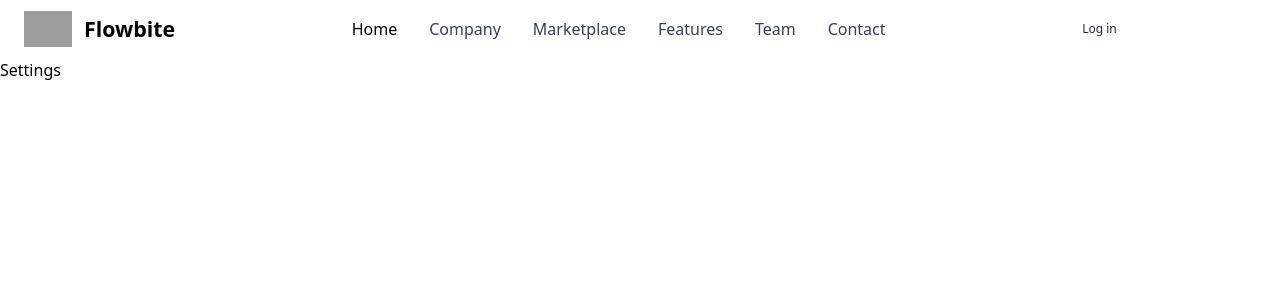
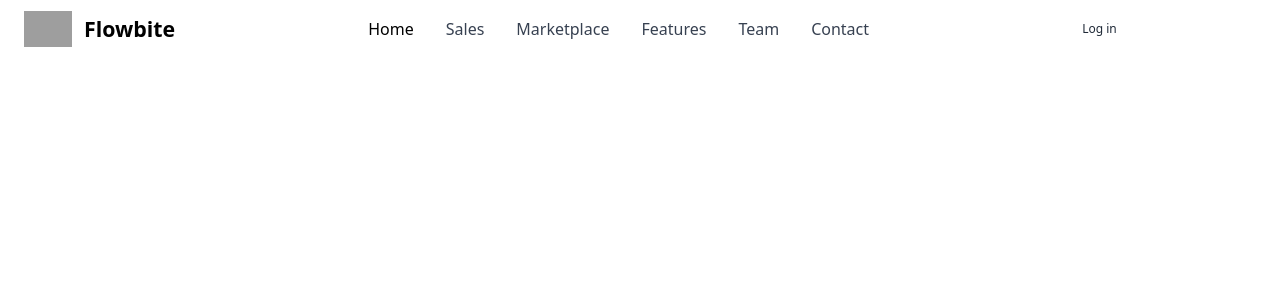
Before and after one commit to kamaubryan/Car-Evaluation, a React (Vite) app: page /settings in a window 1280 px wide. Shown: the top 300 px of the page. Built offline with nearby package versions, Linux system fonts and the light colour scheme; grey boxes are pictures that could not be loaded.

Commit message:
changing the navigations

```diff
--- a/src/Components/Navbar/Navbar.jsx
+++ b/src/Components/Navbar/Navbar.jsx
@@ -83,7 +83,7 @@
                   className="block py-2 pr-4 pl-3 text-white rounded bg-primary-700 lg:bg-transparent lg:text-primary-700 lg:p-0 dark:text-white"
                   aria-current="page"
                 >
-                  Home
+                <Link to="/home">Home</Link>
                 </a>
               </li>
               <li>
@@ -91,7 +91,7 @@
                   href="#"
                   className="block py-2 pr-4 pl-3 text-gray-700 border-b border-gray-100 hover:bg-gray-50 lg:hover:bg-transparent lg:border-0 lg:hover:text-primary-700 lg:p-0 dark:text-gray-400 lg:dark:hover:text-white dark:hover:bg-gray-700 dark:hover:text-white lg:dark:hover:bg-transparent dark:border-gray-700"
                 >
-                  Company
+                  <Link to="/Sale">Sales</Link>
                 </a>
               </li>
               <li>
--- a/src/Pages/Settings/Settings.jsx
+++ b/src/Pages/Settings/Settings.jsx
@@ -2,7 +2,9 @@
 
 function Settings() {
   return (
-    <div>Settings</div>
+   <>
+
+   </>
   )
 }
 
```
